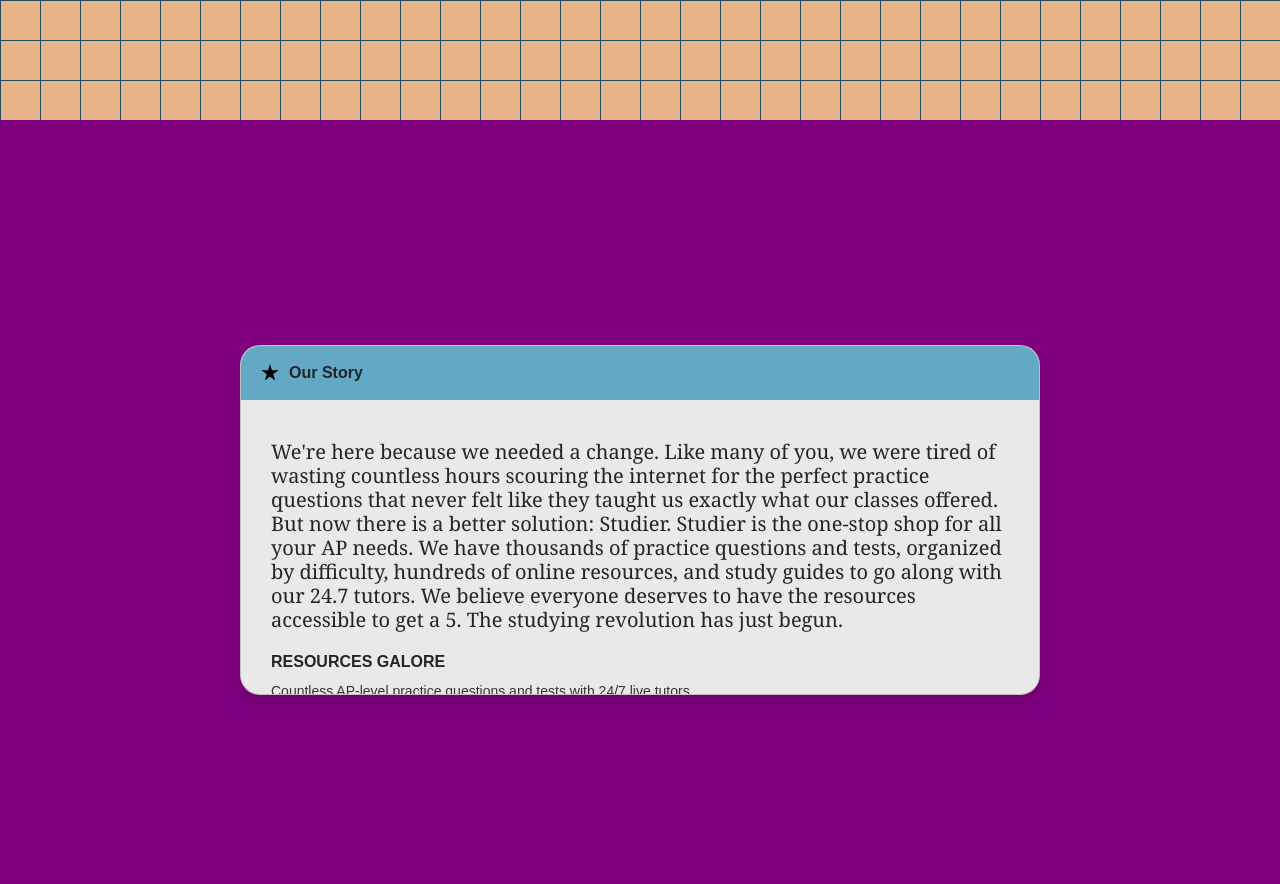
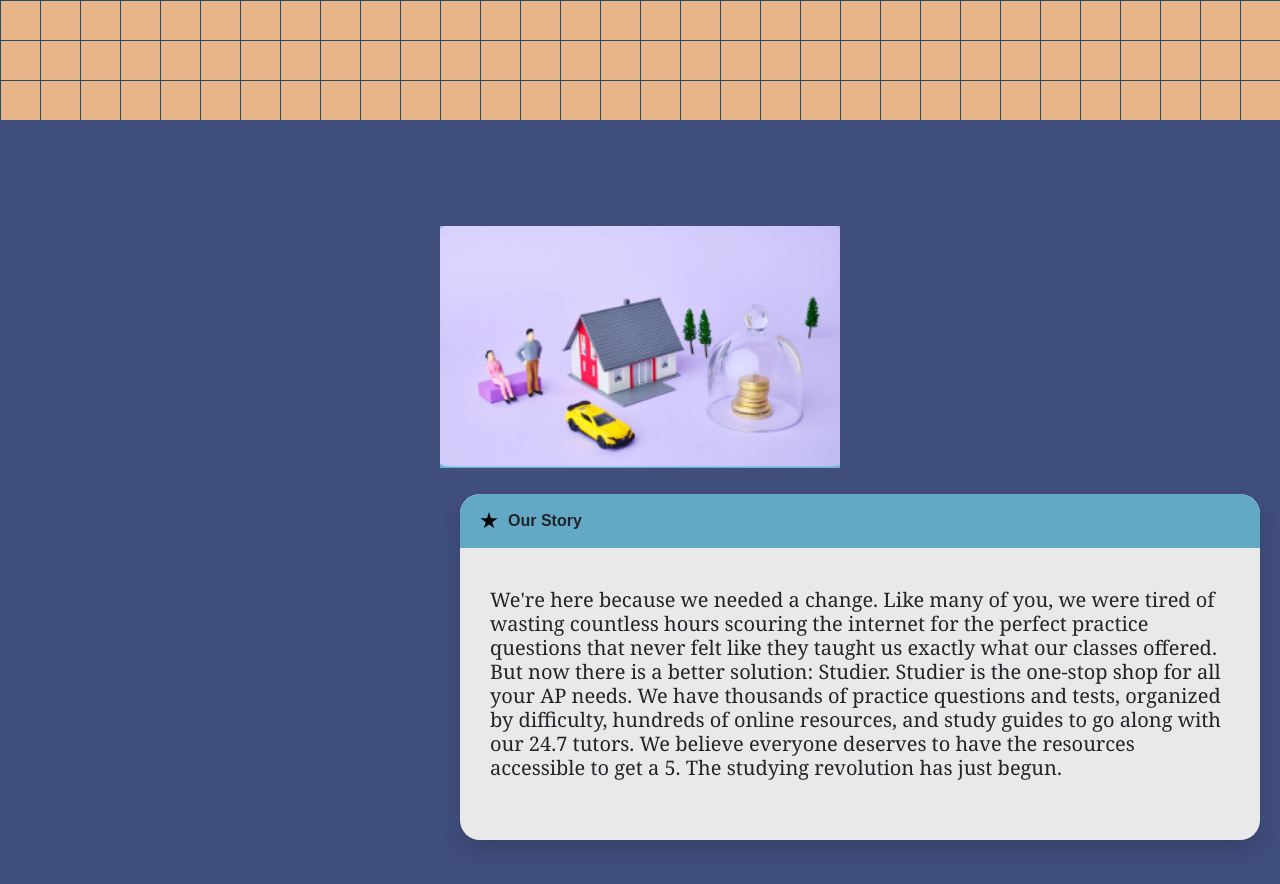
Before and after one commit to 527mbeard/FBLA-Website-Design-Project, a plain HTML site: page index.html in a window 1280 px wide. Shown: the part 736-1620 px from the top of the page. Drawn offline with nearby package versions, Linux system fonts and the light colour scheme.

Commit message:
working on index page

```diff
--- a/index.css
+++ b/index.css
@@ -23,12 +23,21 @@
 }
 
 .card {
-  width: 800px;
-  height:350px;
+  width: 100%;
+  max-width: 800px;
   background: #e9e9e9;
   border-radius: 20px;
   overflow: hidden;
-  box-shadow: 0 10px 20px rgba(0, 0, 0, 0.15);
+  box-shadow: 0 10px 20px rgba(0,0,0,0.15);
+}
+
+.card-bottom{
+  width: 100%;
+  max-width: 800px;
+  background: #e9e9e9;
+  border-radius: 20px;
+  overflow: hidden;
+  box-shadow: 0 10px 20px rgba(0,0,0,0.15);
 }
 
 .top-bar {
@@ -99,8 +108,19 @@
   min-height: 100vh;
   display: flex;
   flex-direction: column;
-  align-items: center;
+  align-items: flex-end;   /* move items to the left */
   justify-content: center;
   padding: 80px 20px;
-  background-color: purple;
+  background-color: #404e7c;
 }
+
+.viewer{
+  width:400px;
+  margin:auto;
+  cursor:grab;
+}
+
+.viewer img{
+  width:100%;
+  user-select:none;
+}
--- a/index.html
+++ b/index.html
@@ -71,7 +71,10 @@
   </div>
 
   <div class="background2">
-      <div class="card">
+    <div class="viewer">
+      <img id="spinImage" src="videopic.png" alt="rotating image">
+    </div>
+    <div class="card-bottom">
       <div class="top-bar">
         <div class="icon"></div>
         <span>Our Story</span>
@@ -84,14 +87,6 @@
           for all your AP needs. We have thousands of practice questions and tests, organized by difficulty,
           hundreds of online resources, and study guides to go along with our 24.7 tutors. We believe everyone
           deserves to have the resources accessible to get a 5. The studying revolution has just begun.</h2>
-          <div>
-            <h3>RESOURCES GALORE</h3>
-          </div>
-
-          <p>
-            Countless AP-level practice questions and tests
-            with 24/7 live tutors
-          </p>
       </div>
     </div>
   </div>
@@ -99,6 +94,7 @@
   <script src="https://cdn.jsdelivr.net/npm/bootstrap@5.3.8/dist/js/bootstrap.bundle.min.js"
     integrity="sha384-FKyoEForCGlyvwx9Hj09JcYn3nv7wiPVlz7YYwJrWVcXK/BmnVDxM+D2scQbITxI"
     crossorigin="anonymous"></script>
+  <script src="index.js"></script>
 </body>
 
 </html>
--- /dev/null
+++ b/index.js
@@ -0,0 +1,25 @@
+const image = document.getElementById("spinImage");
+
+let rotation = 0;
+let dragging = false;
+let startX = 0;
+
+document.addEventListener("mousedown", (e) => {
+  dragging = true;
+  startX = e.clientX;
+});
+
+document.addEventListener("mouseup", () => {
+  dragging = false;
+});
+
+document.addEventListener("mousemove", (e) => {
+  if (!dragging) return;
+
+  let move = e.clientX - startX;
+  rotation += move;
+
+  image.style.transform = `rotate(${rotation}deg)`;
+
+  startX = e.clientX;
+});
```
Lines whose indentation alone changed are shown as unchanged.
